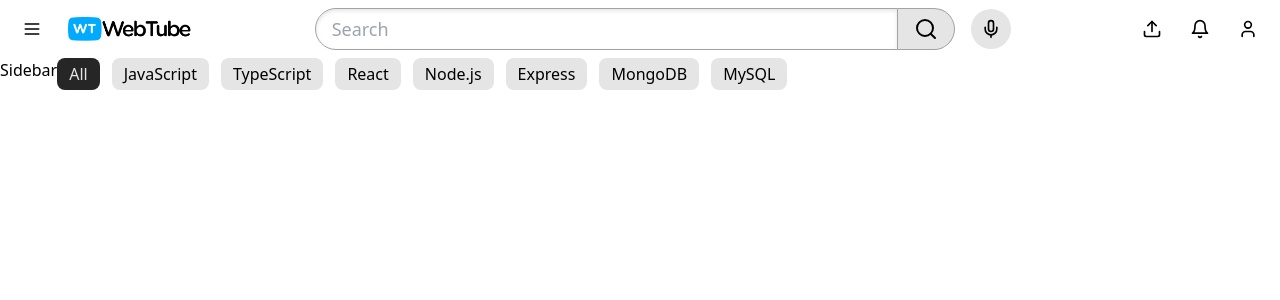
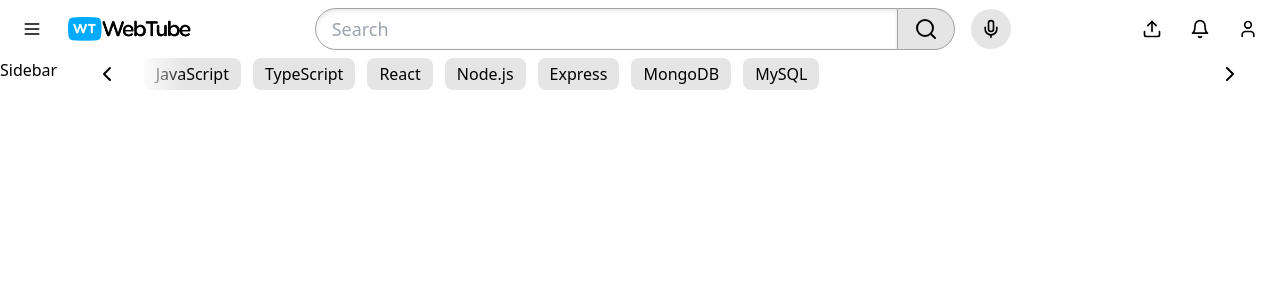
Before and after one commit to Rahad-Ullah/Rdios, a React (Vite) app: page / in a window 1280 px wide. Shown: the top 300 px of the page. Built offline with nearby package versions, Linux system fonts and the light colour scheme.

Commit message:
Left and Right button has been added

```diff
--- a/src/App.tsx
+++ b/src/App.tsx
@@ -14,8 +14,10 @@ function App() {
         <div>
             Sidebar
         </div>
-        <div>
+        <div className="overflow-x-hidden px-8 pb-4">
+          <div className="sticky top-0 bg-white z-10 pb-4">
           <CategoryPills categories={categories}/>
+          </div>
         </div>
       </div>
     </div>
--- a/src/components/CategoryPills.tsx
+++ b/src/components/CategoryPills.tsx
@@ -1,5 +1,6 @@
 import { useState } from "react";
 import Button from "./Button";
+import { ChevronLeft, ChevronRight } from "lucide-react";
 
 type CategoryPillsProps = {
     categories: string[],
@@ -8,18 +9,38 @@ type CategoryPillsProps = {
 
 const CategoryPills = ({categories}: CategoryPillsProps) => {
     const [selectedCategory, setSelectedCategory] = useState(categories[0])
+    const [isLeftVisible, setIsLeftVisible] = useState(true)
+    const [isRightVisible, setIsRightVisible] = useState(true)
 
     return (
         <div className="overflow-x-hidden relative">
             <div className="flex gap-3 whitespace-nowrap transition-transform w-[max-content]">
                 {
-                    categories.map(category => (
-                        <Button onClick={() => setSelectedCategory(category)} variant={selectedCategory === category ? 'dark' : 'default'} className="py-1 px-3 rounded-lg whitespace-nowrap">
+                    categories.map((category, idx) => (
+                        <Button
+                            key={idx}
+                            onClick={() => setSelectedCategory(category)}
+                            variant={selectedCategory === category ? 'dark' : 'default'}
+                            className="py-1 px-3 rounded-lg whitespace-nowrap">
                             {category}
                         </Button>
                     ))
                 }
             </div>
+            { isLeftVisible &&
+                <div className="absolute left-0 top-1/2 -translate-y-1/2 bg-gradient-to-r from-white from-50% to-transparent w-24 h-full">
+                    <Button variant={"ghost"} size={"icon"} className="aspect-square h-full w-auto p-1.5">
+                        <ChevronLeft/>
+                    </Button>
+                </div>
+            }
+            { isRightVisible &&
+                <div className="absolute right-0 top-1/2 -translate-y-1/2 bg-gradient-to-r from-white from-50% to-transparent w-24 h-full flex justify-end">
+                    <Button variant={"ghost"} size={"icon"} className="aspect-square h-full w-auto p-1.5">
+                        <ChevronRight/>
+                    </Button>
+                </div>
+            }
         </div>
     );
 };
```
